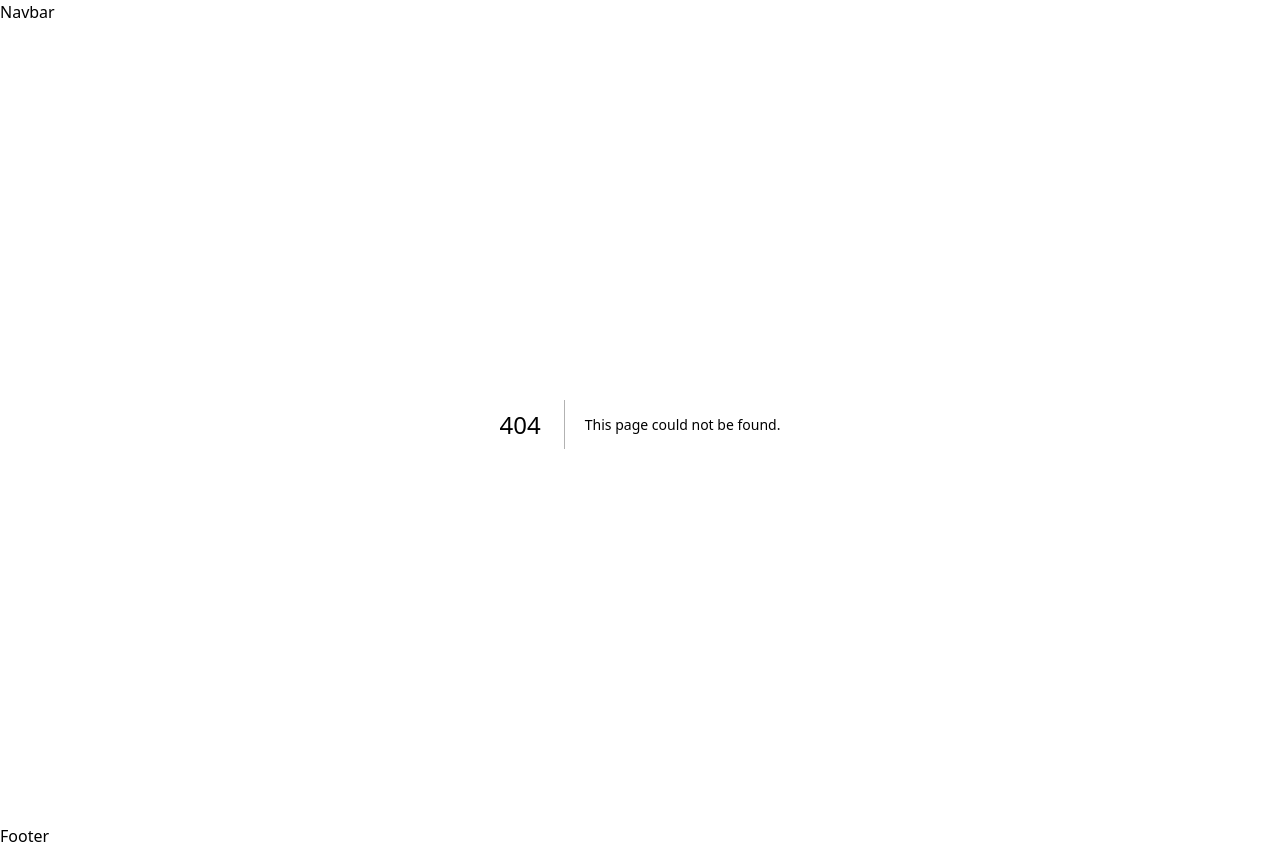
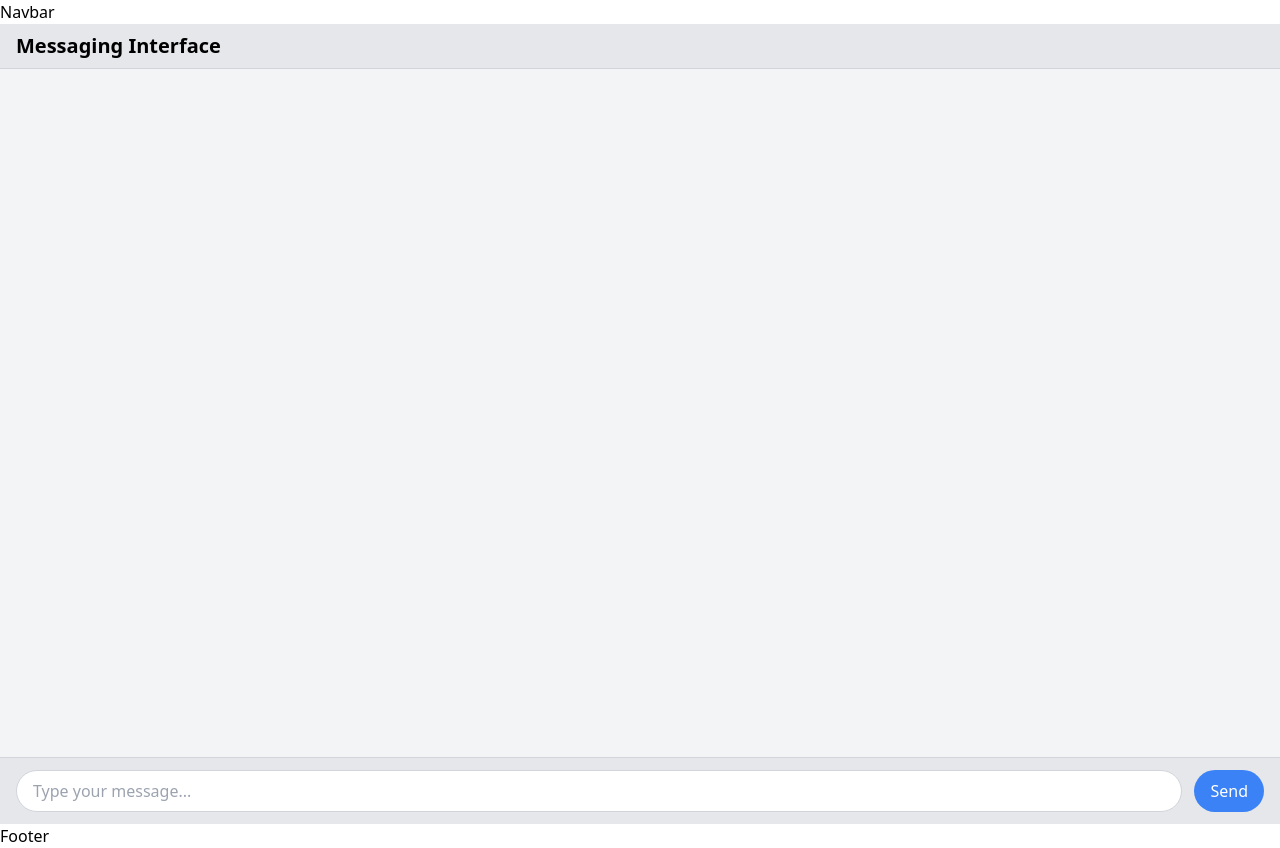
Before and after one commit to agastus047/village-hire, a Next.js app: page /messaging in a window 1280 px wide. Before the commit this address had no page. Built offline with nearby package versions, Linux system fonts and the light colour scheme.

Commit message:
Messaging interface

```diff
--- /dev/null
+++ b/src/pages/messaging/index.js
@@ -0,0 +1,37 @@
+// pages/MessagingPage.js
+
+import { useState } from 'react';
+
+export default function MessagingPage() {
+  const [messages, setMessages] = useState([]);
+  const [newMessage, setNewMessage] = useState('');
+
+  const sendMessage = () => {
+    if (newMessage.trim() === '') return;
+    setMessages([...messages, { text: newMessage, sender: 'me' }]);
+    setNewMessage('');
+  };
+
+  return (
+    <div className="flex flex-col h-screen">
+      <div className="bg-gray-200 py-2 px-4 flex-none border-b border-gray-300">
+        <h1 className="text-xl font-semibold">Messaging Interface</h1>
+      </div>
+      <div className="flex-1 flex flex-col-reverse bg-gray-100 overflow-y-auto px-4 py-3">
+        {messages.map((message, index) => (
+          <div key={index} className={`flex mb-2 ${message.sender === 'me' ? 'justify-end' : 'justify-start'}`}>
+            <div className={`bg-white rounded-lg p-3 ${message.sender === 'me' ? 'ml-auto' : 'mr-auto'}`}>
+              {message.text}
+            </div>
+          </div>
+        ))}
+      </div>
+      <div className="bg-gray-200 py-3 px-4 flex-none border-t border-gray-300">
+        <div className="flex">
+          <input type="text" value={newMessage} onChange={(e) => setNewMessage(e.target.value)} className="flex-1 bg-white border border-gray-300 rounded-full py-2 px-4 focus:outline-none focus:ring focus:border-blue-300" placeholder="Type your message..." />
+          <button onClick={sendMessage} className="ml-3 bg-blue-500 text-white rounded-full py-2 px-4 hover:bg-blue-600 focus:outline-none focus:ring focus:border-blue-300">Send</button>
+        </div>
+      </div>
+    </div>
+  );
+}
```
